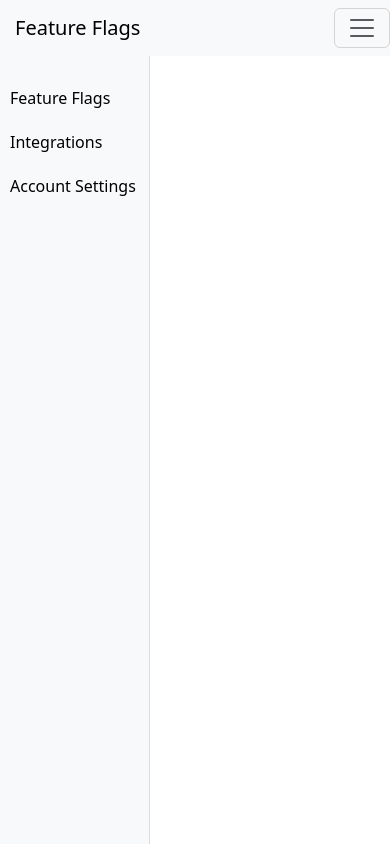
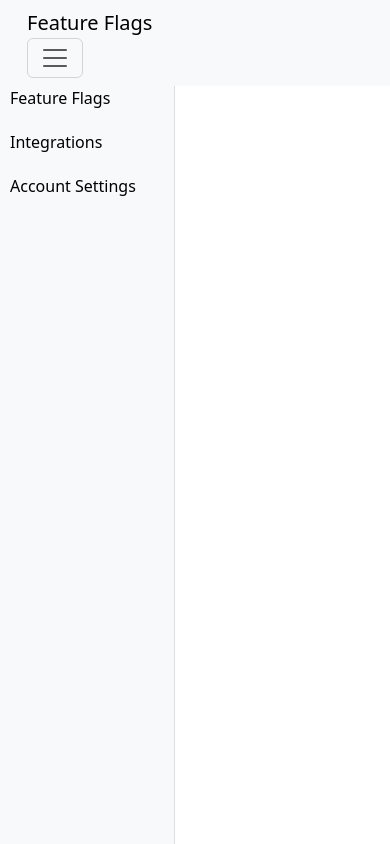
Before and after one commit to Joshua-FeatureFlag/frontend, a React (Create React App) app: page / in a window 390 px wide. Built offline with nearby package versions, Linux system fonts and the light colour scheme.

Commit message:
Save navs

```diff
--- a/src/App.js
+++ b/src/App.js
@@ -1,6 +1,6 @@
 import React, { useState } from 'react';
 import { BrowserRouter as Router, Routes, Route, Link } from 'react-router-dom';
-import { Navbar, Nav, Container } from 'react-bootstrap';
+import { Navbar, Nav, Container, Row, Col } from 'react-bootstrap';
 import 'bootstrap/dist/css/bootstrap.min.css';
 import './Sidebar.css';
 
@@ -27,15 +27,23 @@ function App() {
           onToggle={handleToggle}
           style={{ paddingLeft: '15px' }}
         >
+          <Container fluid>
+            <Row className="w-100">
+              <Col md={4}>
                 <Navbar.Brand href="#home">Feature Flags</Navbar.Brand>
+              </Col>
+              <Col md={{ span: 4, offset: 4 }}>
                 <Navbar.Toggle aria-controls="basic-navbar-nav" />
-          <Navbar.Collapse id="basic-navbar-nav" style={{ marginLeft: '60%' }}>
+                <Navbar.Collapse id="basic-navbar-nav">
                   <Nav>
                     <Nav.Link as={Link} to="/item1">Notifications</Nav.Link>
                     <Nav.Link as={Link} to="/item2">Learning Center</Nav.Link>
                     <Nav.Link as={Link} to="/item3">Profile</Nav.Link>
                   </Nav>
                 </Navbar.Collapse>
+              </Col>
+            </Row>
+          </Container>
         </Navbar>
         <Container fluid style={{ paddingTop: expanded ? '142px' : '56px' }}>
           <div className="d-flex">
--- a/src/Sidebar.css
+++ b/src/Sidebar.css
@@ -1,7 +1,7 @@
 /* src/Sidebar.css */
 
 .sidebar {
-  width: 150px;
+  width: 175px;
   position: fixed;
   top: 56px;  /* Adjust this value to match the height of your top nav */
   left: 0;
@@ -24,11 +24,11 @@
 }
 
 .content-area {
-  padding-left: 150px;  /* Adjust this value to match the width of your sidebar */
+  padding-left: 175px;  /* Adjust this value to match the width of your sidebar */
 }
 
 @media (max-width: 991px) {
     .content-area {
-        padding-left: 150px;  /* Reset padding when the window is small */
+        padding-left: 175px;  /* Reset padding when the window is small */
     }
 }
```
Lines whose indentation alone changed are shown as unchanged.
